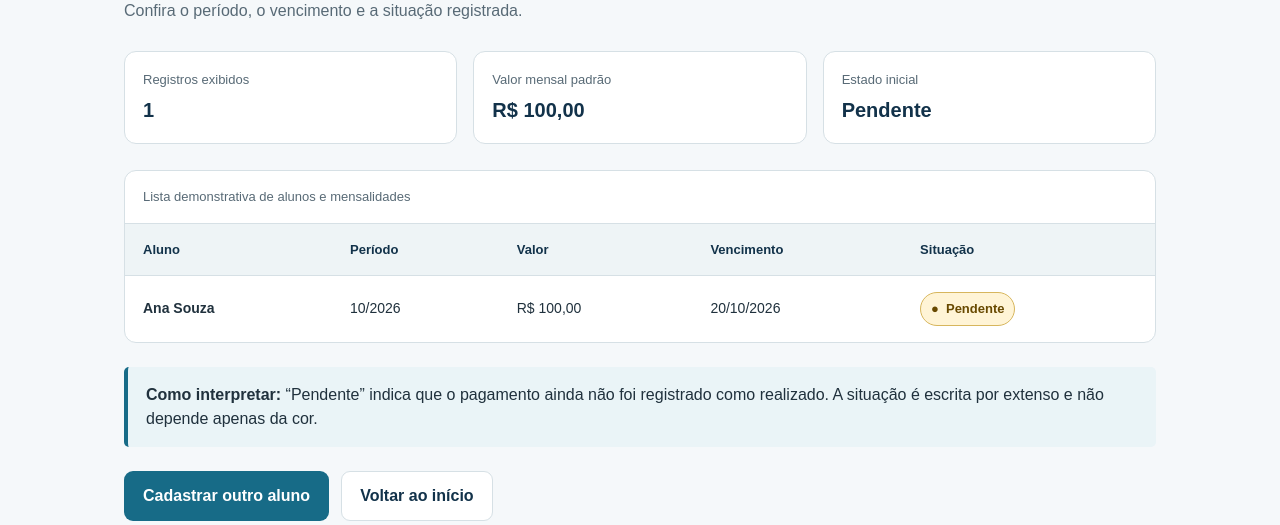
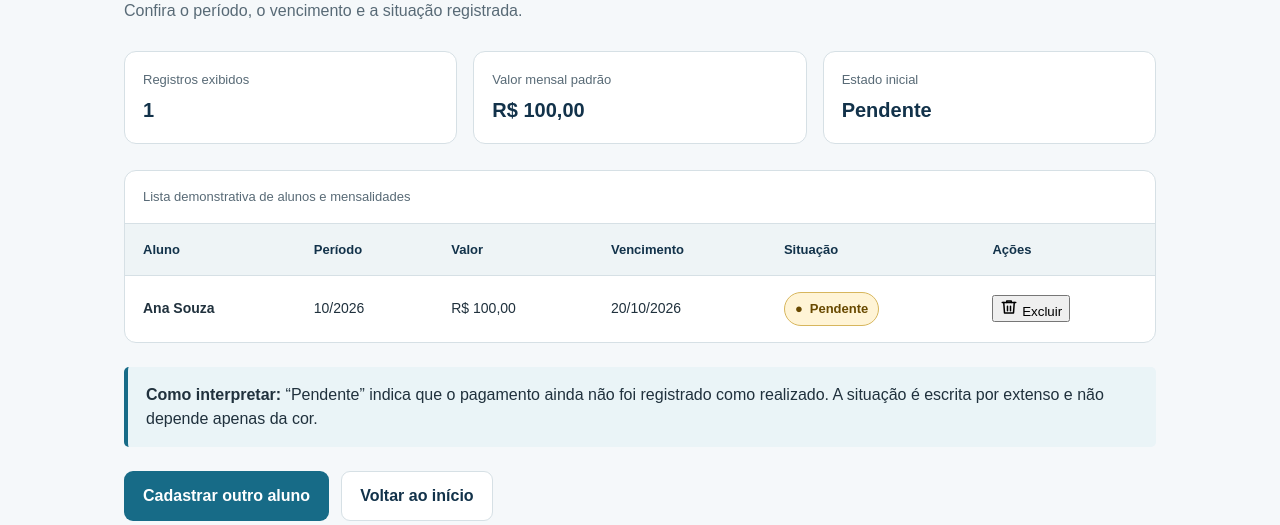
Before and after one commit to lorraynelss/mvp-gestao-academia-jump, a Flask app: page /resultados in a window 1280 px wide. Shown: the part 212-737 px from the top of the page. Run offline with Flask 3, Linux system fonts and the light colour scheme.

Commit message:
Add files via upload

```diff
--- a/MVP/templates/resultados.html
+++ b/MVP/templates/resultados.html
@@ -18,7 +18,7 @@
   <table>
     <caption>Lista demonstrativa de alunos e mensalidades</caption>
     <thead><tr>
-      <th scope="col">Aluno</th><th scope="col">Período</th><th scope="col">Valor</th><th scope="col">Vencimento</th><th scope="col">Situação</th>
+      <th scope="col">Aluno</th><th scope="col">Período</th><th scope="col">Valor</th><th scope="col">Vencimento</th><th scope="col">Situação</th><th scope="col">Ações</th>
     </tr></thead>
     <tbody>
     {% for aluno in alunos %}
@@ -28,7 +28,20 @@
         <td data-label="Valor">R$ {{ "%.2f"|format(aluno.valor)|replace(".", ",") }}</td>
         <td data-label="Vencimento">{{ aluno.vencimento }}</td>
         <td data-label="Situação"><span class="estado pendente"><span aria-hidden="true">●</span> {{ aluno.status }}</span></td>
+        <td data-label="Ações">
+          <form class="form-excluir" method="post" action="{{ url_for('excluir_aluno', aluno_id=aluno.id) }}"
+                onsubmit="return confirm({{ ('Tem certeza de que deseja excluir o cadastro de ' ~ aluno.nome ~ '? Esta ação não pode ser desfeita.')|tojson }});">
+            <button class="botao-excluir" type="submit" aria-label="Excluir cadastro de {{ aluno.nome }}" title="Excluir cadastro">
+              <svg aria-hidden="true" viewBox="0 0 24 24" width="18" height="18" fill="none" stroke="currentColor" stroke-width="2" stroke-linecap="round" stroke-linejoin="round">
+                <polyline points="3 6 5 6 21 6"></polyline><path d="M19 6l-1 14H6L5 6"></path><path d="M10 11v6M14 11v6"></path><path d="M9 6V4h6v2"></path>
+              </svg>
+              Excluir
+            </button>
+          </form>
+        </td>
       </tr>
+    {% else %}
+      <tr><td colspan="6" class="lista-vazia">Nenhum aluno cadastrado. Use “Novo cadastro” para adicionar um registro fictício.</td></tr>
     {% endfor %}
     </tbody>
   </table>
```
